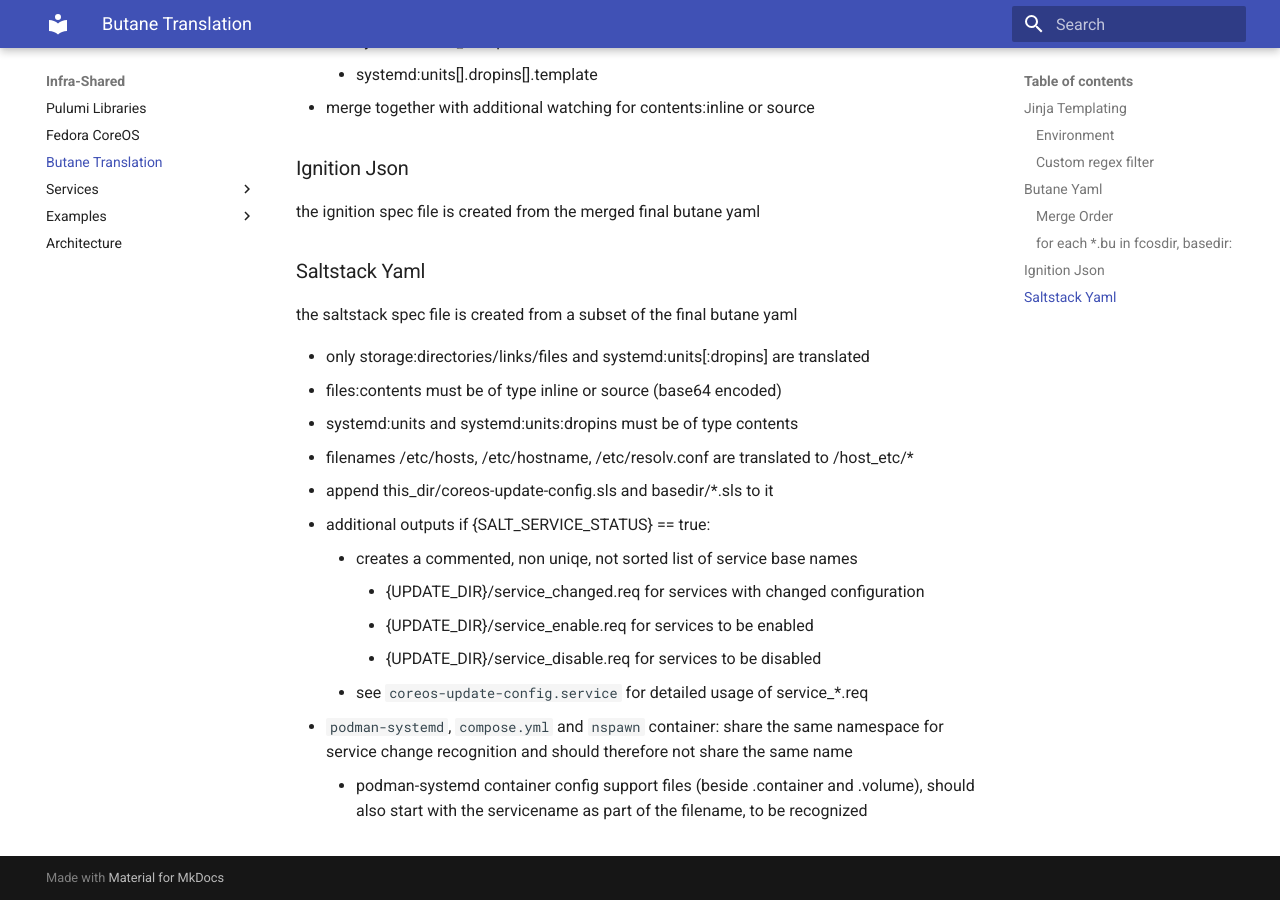
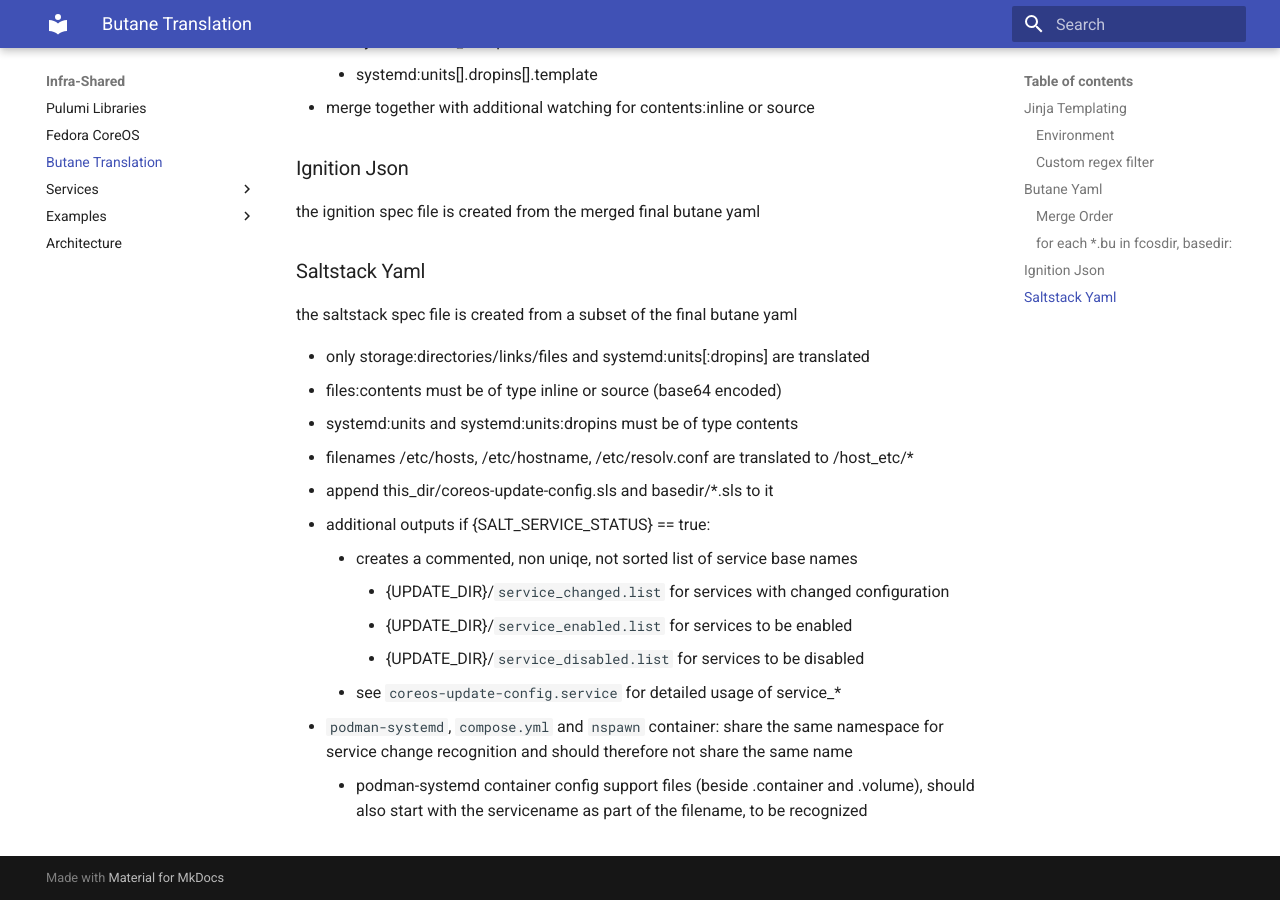
Before and after one commit to wuxxin/infra-shared, an MkDocs documentation site: the page built from docs/butane.md, in a window 1280 px wide and 900 px high, scrolled down 1445 px. Built offline with MkDocs 1.6.1 and Material for MkDocs 9.7.7, drawn with Linux system fonts in a browser that asks for light colours.

Commit message:
update docs

```diff
--- a/docs/butane.md
+++ b/docs/butane.md
@@ -72,10 +72,10 @@
 - append this_dir/coreos-update-config.sls and basedir/*.sls to it
 - additional outputs if {SALT_SERVICE_STATUS} == true:
     - creates a commented, non uniqe, not sorted list of service base names
-        - {UPDATE_DIR}/service_changed.req for services with changed configuration
-        - {UPDATE_DIR}/service_enable.req for services to be enabled
-        - {UPDATE_DIR}/service_disable.req for services to be disabled
-    - see `coreos-update-config.service` for detailed usage of service_*.req
+        - {UPDATE_DIR}/`service_changed.list` for services with changed configuration
+        - {UPDATE_DIR}/`service_enabled.list` for services to be enabled
+        - {UPDATE_DIR}/`service_disabled.list` for services to be disabled
+    - see `coreos-update-config.service` for detailed usage of service_*
 - `podman-systemd`, `compose.yml` and `nspawn` container:
     share the same namespace for service change recognition
     and should therefore not share the same name
```
